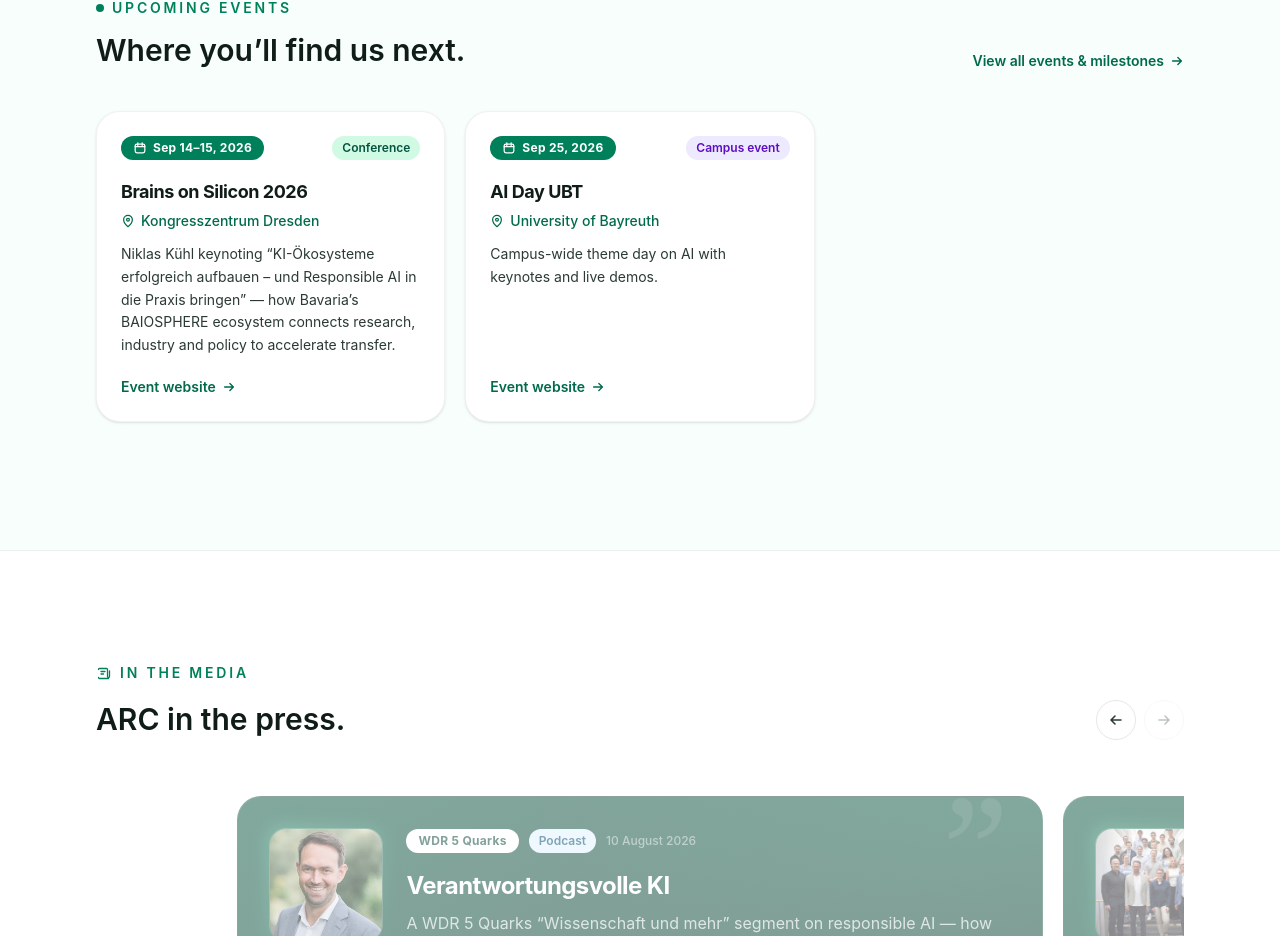
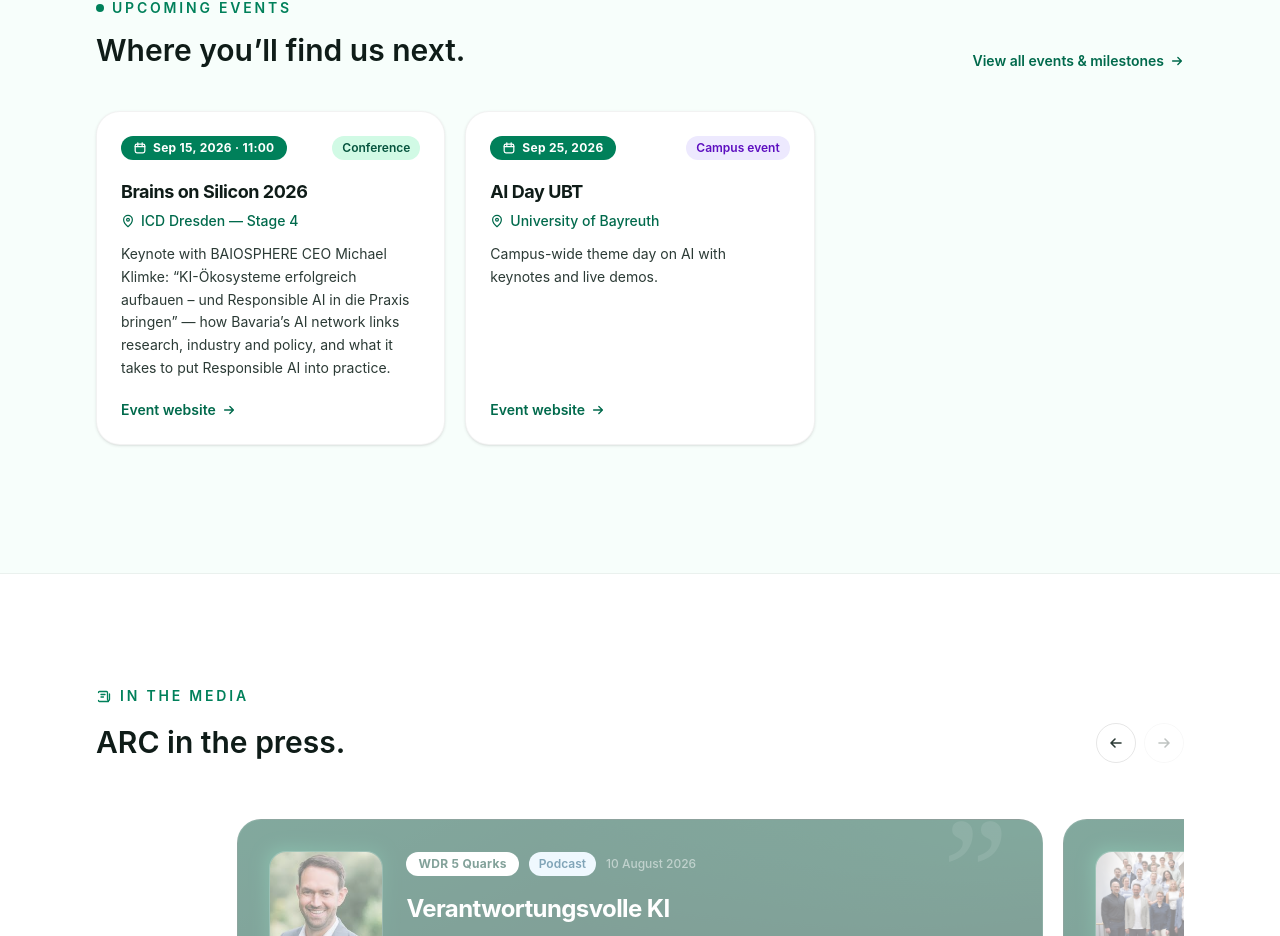
Before and after one commit to ishumancentricai/ai-responsibility-centre, a React (Vite) app: page /#/ in a window 1280 px wide. Shown: the part 1414-2350 px from the top of the page. Built offline with nearby package versions, Linux system fonts and the light colour scheme.

Commit message:
Pin the Brains on Silicon card to the keynote slot
Point the card at the session itself: Sep 15, 11:00 on Stage 4, and
name co-speaker Michael Klimke (BAIOSPHERE) alongside Niklas Kühl.
Slot, stage and speakers per the programme page's schema.org data.

```diff
--- a/src/data/content.js
+++ b/src/data/content.js
@@ -99,12 +99,12 @@ export const FUNDERS = [
 // Upcoming events where ARC participates — chronological (soonest first).
 export const EVENTS = [
   {
-    date: 'Sep 14–15, 2026',
+    date: 'Sep 15, 2026 · 11:00',
     title: 'Brains on Silicon 2026',
-    location: 'Kongresszentrum Dresden',
+    location: 'ICD Dresden — Stage 4',
     type: 'Conference',
     blurb:
-      'Niklas Kühl keynoting “KI-Ökosysteme erfolgreich aufbauen – und Responsible AI in die Praxis bringen” — how Bavaria’s BAIOSPHERE ecosystem connects research, industry and policy to accelerate transfer.',
+      'Keynote with BAIOSPHERE CEO Michael Klimke: “KI-Ökosysteme erfolgreich aufbauen – und Responsible AI in die Praxis bringen” — how Bavaria’s AI network links research, industry and policy, and what it takes to put Responsible AI into practice.',
     href: 'https://brainsonsilicon.com/',
   },
   {
```
